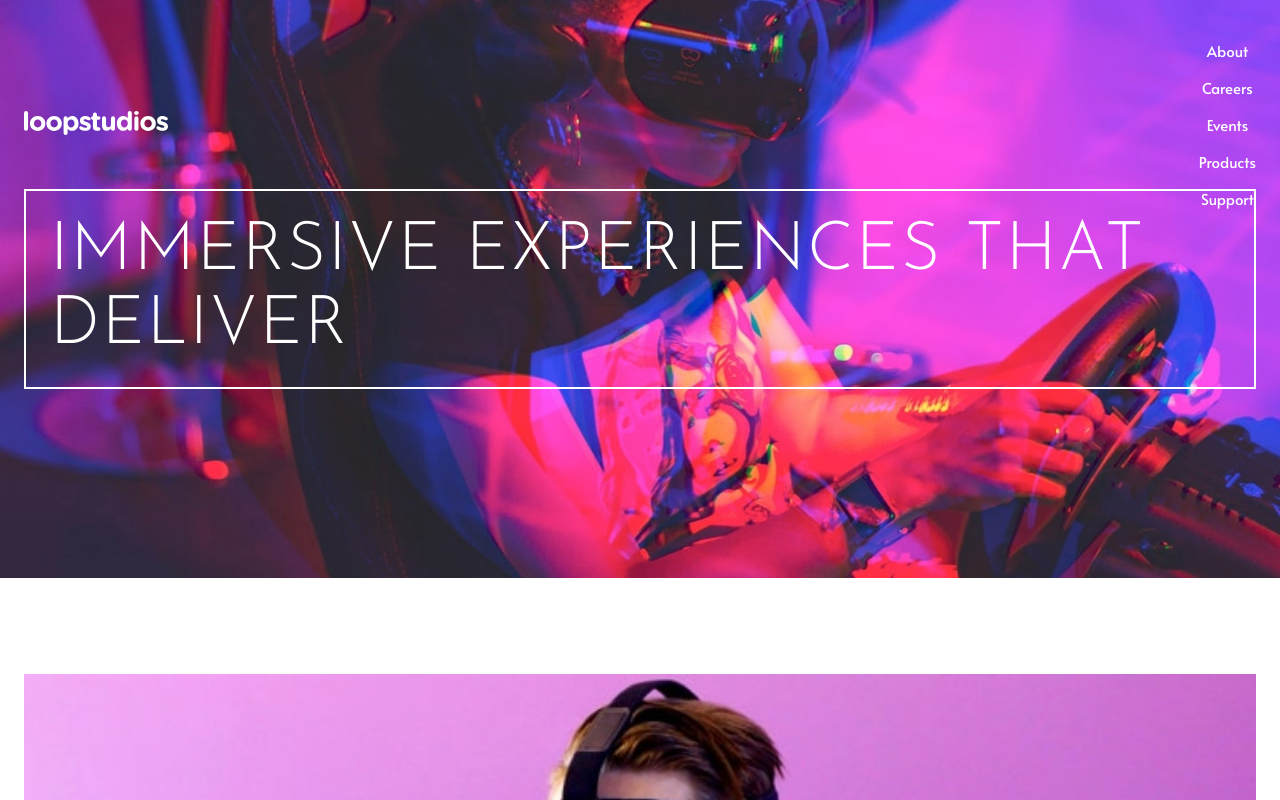
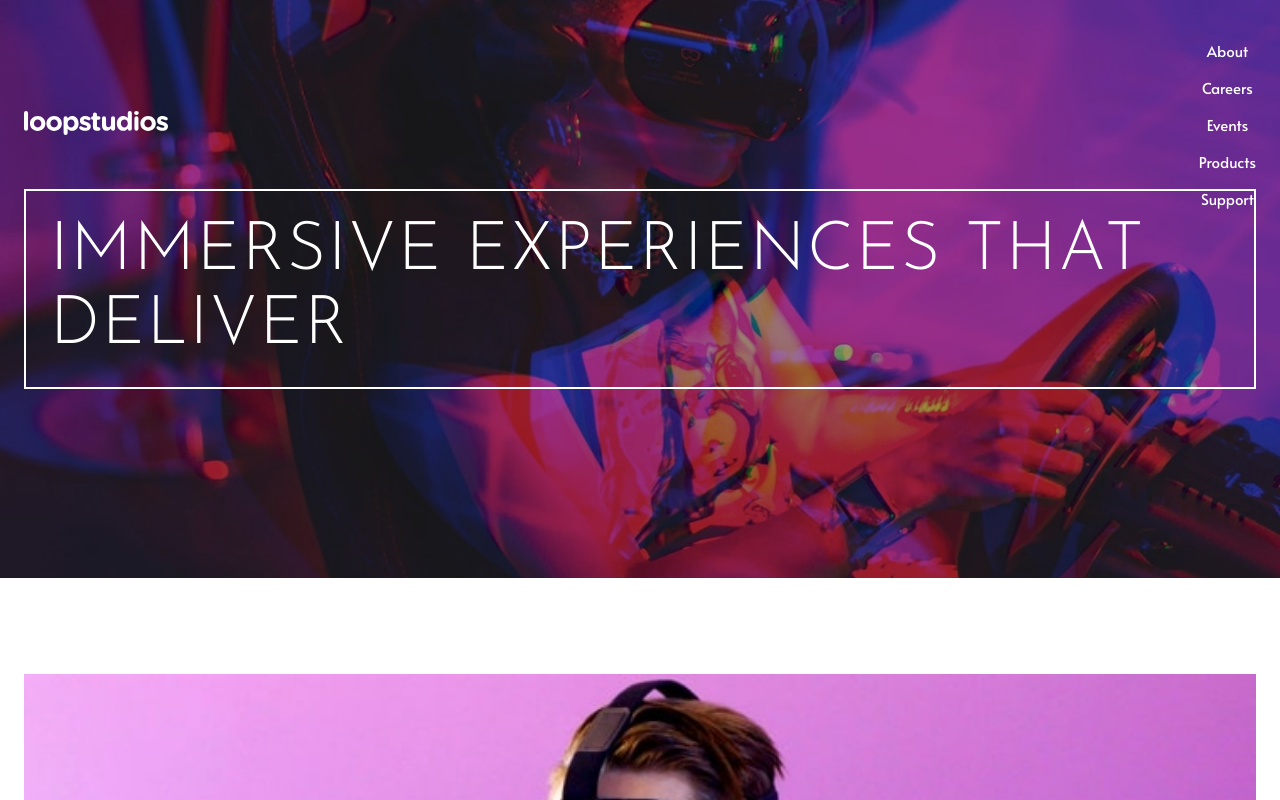
Before and after one commit to garyeung/frontendmentor_landing-page, a React (Vite) app: page / in a window 1280 px wide. Shown: the top 800 px of the page. Built offline with nearby package versions, Linux system fonts and the light colour scheme.

Commit message:
add overlay for hero

```diff
--- a/src/components/compounds/Hero.less
+++ b/src/components/compounds/Hero.less
@@ -1,6 +1,7 @@
 .hero {
     position: relative;
     width: 100%;
+    display: flex;
 }
 
 .hero-content {
@@ -38,6 +39,15 @@
     display: none;
 }
 
+.hero-overlay {
+  position: absolute;
+  top: 0;
+  left: 0;
+  width: 100%;
+  height: 100%;
+  background:initial;
+}
+
 
 @media screen and (min-width: @mobile-width) {
    .hero-nav {
@@ -47,4 +57,9 @@
    .hero-menu {
     display: none;
    }
+
+   .hero-overlay {
+        background:rgba(0,0,0,0.4);
+
+   }
 }
--- a/src/components/compounds/Hero.tsx
+++ b/src/components/compounds/Hero.tsx
@@ -18,6 +18,7 @@ const Hero = (props: Props) => {
 
     return (
         <header className="hero">
+            <div className="hero-overlay"></div>
             <div className="hero-bg">
                 <ReactiveImage
                     mobileSrc={props.bgMobile}
```
